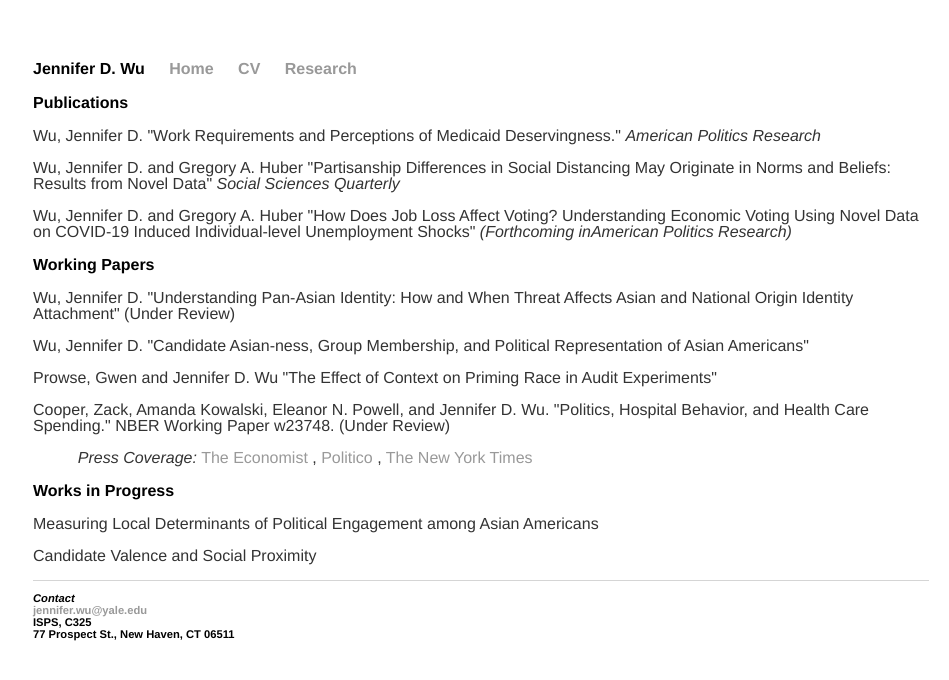
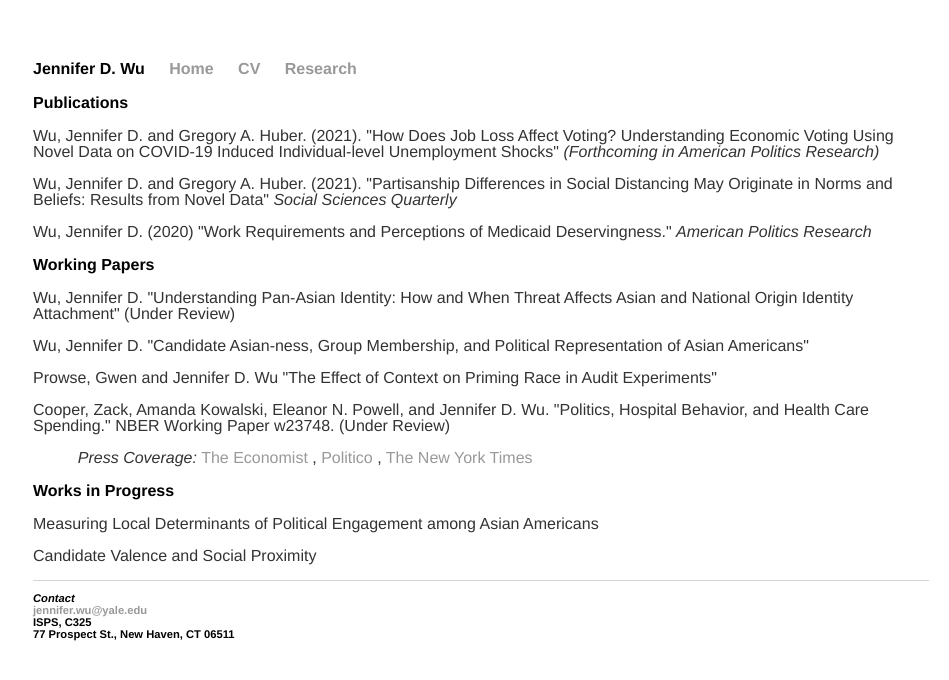
Before and after one commit to wujend/wujend.github.io, a Jekyll site: the page built from research/index.html, in a window 1280 px wide. Shown: the top 680 px of the page, without its empty margins (159-1108 px from the left). Built offline with Jekyll 4.4.1, drawn with Linux system fonts in a browser that asks for light colours.

Commit message:
Update index.html

```diff
--- a/research/index.html
+++ b/research/index.html
@@ -4,12 +4,11 @@
 ---
 <div class="blurb">
 <h1>Publications</h1>
+  <p>Wu, Jennifer D. and Gregory A. Huber. (2021). "How Does Job Loss Affect Voting? Understanding Economic Voting Using Novel Data on COVID-19 Induced Individual-level Unemployment Shocks" <i>(Forthcoming in American Politics Research)</i></p>
 
-  <p>Wu, Jennifer D. "Work Requirements and Perceptions of Medicaid Deservingness." <i>American Politics Research</i></p>
+  <p>Wu, Jennifer D. and Gregory A. Huber. (2021). "Partisanship Differences in Social Distancing May Originate in Norms and Beliefs: Results from Novel Data" <i>Social Sciences Quarterly </i></p>
 
-  <p>Wu, Jennifer D. and Gregory A. Huber "Partisanship Differences in Social Distancing May Originate in Norms and Beliefs: Results from Novel Data" <i>Social Sciences Quarterly </i></p>
-
-  <p>Wu, Jennifer D. and Gregory A. Huber "How Does Job Loss Affect Voting? Understanding Economic Voting Using Novel Data on COVID-19 Induced Individual-level Unemployment Shocks" <i>(Forthcoming inAmerican Politics Research)</i></p>
+  <p>Wu, Jennifer D. (2020) "Work Requirements and Perceptions of Medicaid Deservingness." <i>American Politics Research</i></p>
 
 </div>
 
```
